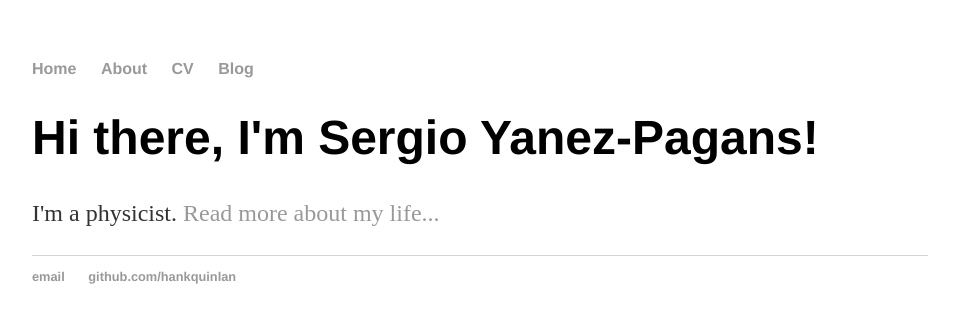
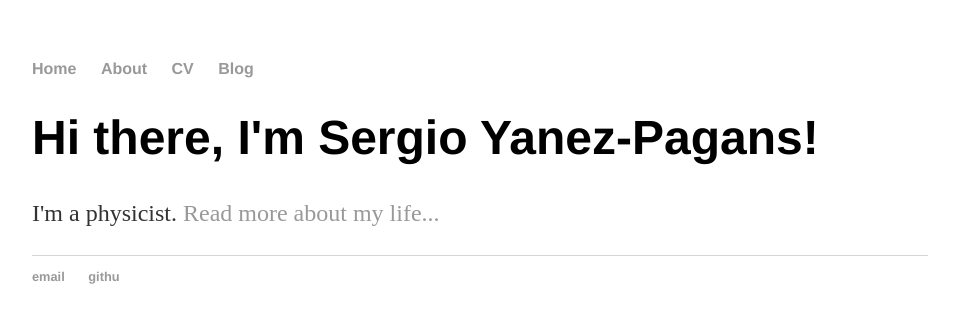
Before and after one commit to sergioyapa/sergioyapa.github.io, a plain HTML site: page index.html in a window 1280 px wide. Shown: the whole page, without its empty margins (160-1119 px from the left). Drawn offline with Linux system fonts and the light colour scheme.

Commit message:
Update index.html

```diff
--- a/index.html
+++ b/index.html
@@ -23,7 +23,7 @@
 		<footer>
     		<ul>
         		<li><a href="mailto:han@gmail.com">email</a></li>
-        		<li><a href="https://github.com/hn">github.com/hankquinlan</a></li>
+        		<li><a href="https://github.com/hn">githu</a></li>
 			</ul>
 		</footer>
 	</body>
```
